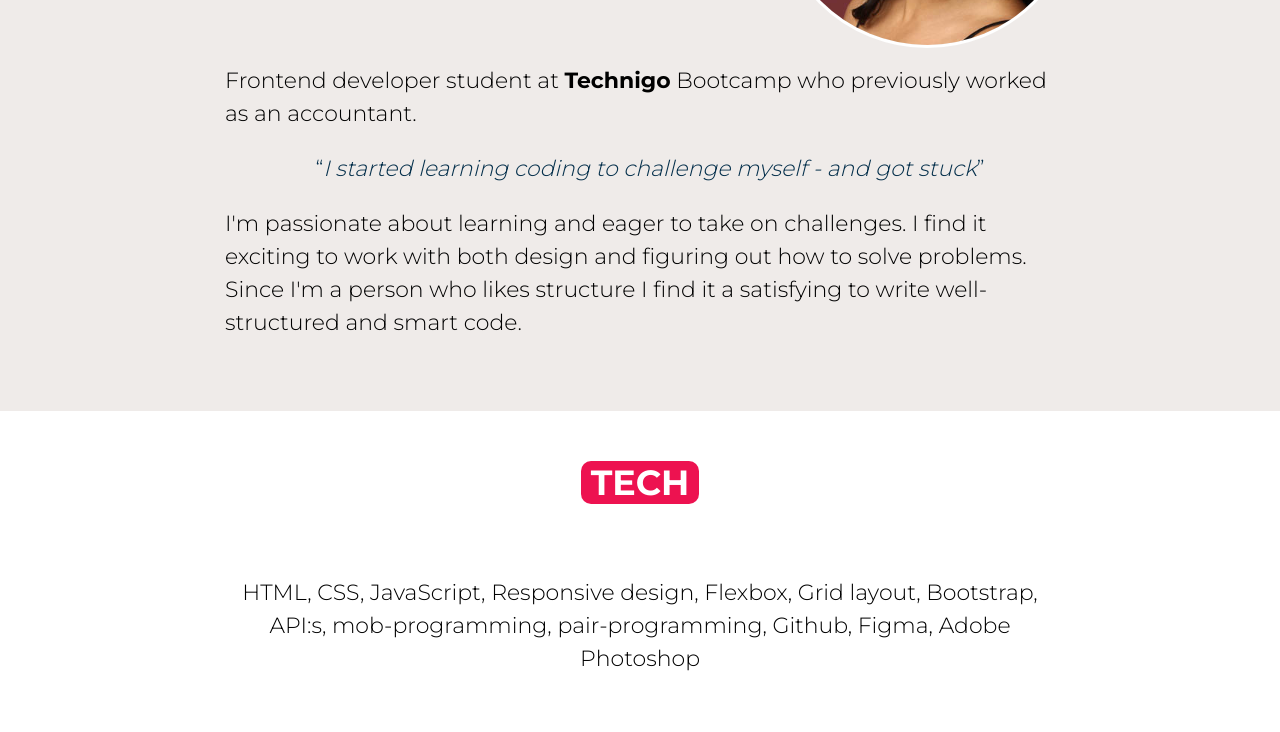
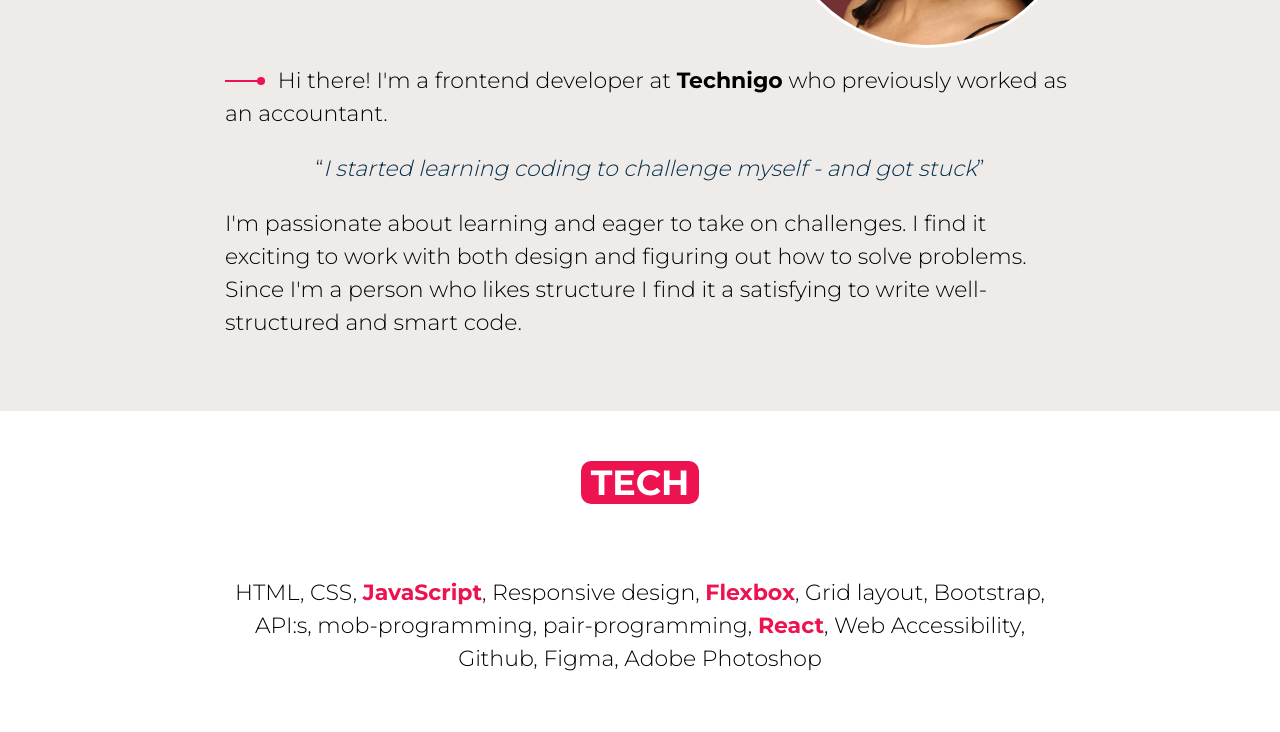
Before and after one commit to NasimMhn/my-portfolio, a plain HTML site: page index.html in a window 1280 px wide. Shown: the part 508-1240 px from the top of the page. Drawn offline with Linux system fonts and the light colour scheme.

Commit message:
added some styling

```diff
--- a/index.html
+++ b/index.html
@@ -54,8 +54,9 @@
 
       <div class="my-pitch">
         <p>
-          Frontend developer student at <a href="http://www.technigo.io"><span class="highlight">Technigo</span></a>
-          Bootcamp who previously worked as an accountant.
+          <span class="my-pitch-style" aria-hidden="true"></span>Hi there! I'm a frontend developer at <a
+            href="http://www.technigo.io"><span class="highlight">Technigo</span></a> who previously worked as an
+          accountant.
         </p>
 
         <p style="text-align: center; color: #042f4b;">
@@ -74,8 +75,10 @@
     <section id="tech-section">
       <h2> TECH</h2>
       <p>
-        HTML, CSS, JavaScript, Responsive design, Flexbox, Grid layout, Bootstrap, API:s, mob-programming,
-        pair-programming, Github, Figma, Adobe Photoshop
+        HTML, CSS, <span class="highlight pink">JavaScript</span>, Responsive design, <span
+          class="highlight pink">Flexbox</span>, Grid layout, Bootstrap,
+        API:s, mob-programming,
+        pair-programming, <span class="highlight pink">React</span>, Web Accessibility, Github, Figma, Adobe Photoshop
       </p>
 
     </section>
@@ -344,6 +347,7 @@
           <div>CSS3</div>
           <div>Bootstrap</div>
           <div>JavaScript ES6</div>
+          <div>React</div>
           <div>Github</div>
         </div>
         <div>
@@ -359,8 +363,8 @@
         <div>
           <h4>UPCOMING</h4>
           <div>Node.JS</div>
-          <div>React</div>
           <div>Redux</div>
+          <div>Vue.JS</div>
         </div>
       </div>
 
--- a/style.css
+++ b/style.css
@@ -229,6 +229,28 @@ header .icon-linkedin, header .icon-stackoverflow, header .icon-github {
   font-family: 'Montserrat', sans-serif;
 }
 
+.my-pitch-style {
+  background-color: #ed1250;
+  display: inline-block;
+  height: 2px;
+  margin-bottom: 6px;
+  position: relative;
+  margin-right: 0.8rem;
+  width: 40px;
+}
+
+.my-pitch-style::after {
+  background-color: #ed1250;
+  border-radius: 50%;
+  content: "";
+  display: inline-block;
+  height: 8px;
+  left: 32px;
+  position: absolute;
+  top: -3px;
+  width: 8px;
+}
+
 /*** TECH SECTION ***/
 
 #tech-section {
@@ -394,10 +416,10 @@ header .icon-linkedin, header .icon-stackoverflow, header .icon-github {
   line-height: 1.5;
 }
 
-#my-thoughts-section .subtitle{
+#my-thoughts-section .subtitle {
   font-size: 28px;
-  background-color:#EFEBE9 ;
-  color:#ed1250 ;
+  background-color: #EFEBE9;
+  color: #ed1250;
 }
 
 /*** SKILLS SECTION ***/
@@ -534,7 +556,6 @@ footer .icon-linkedin, footer .icon-stackoverflow, footer .icon-github {
   .skills-container {
     grid-column-gap: 60px;
   }
-
   .more-thoughts {
     align-self: center;
   }
```
